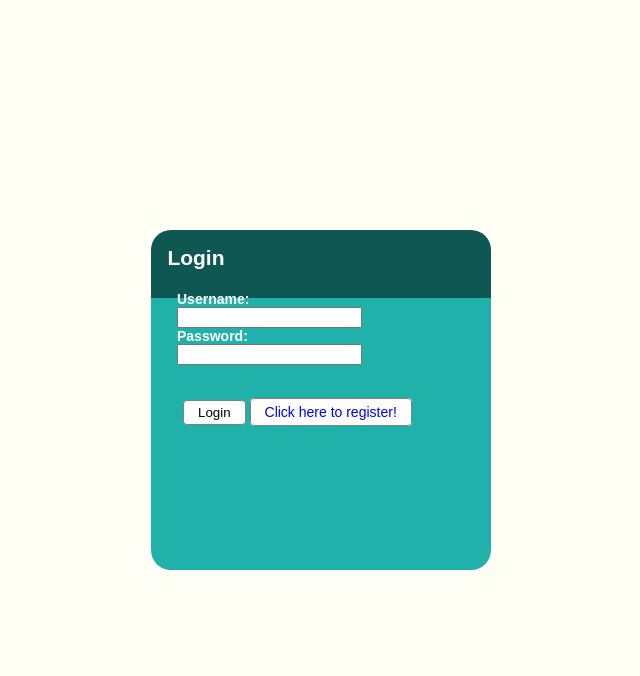
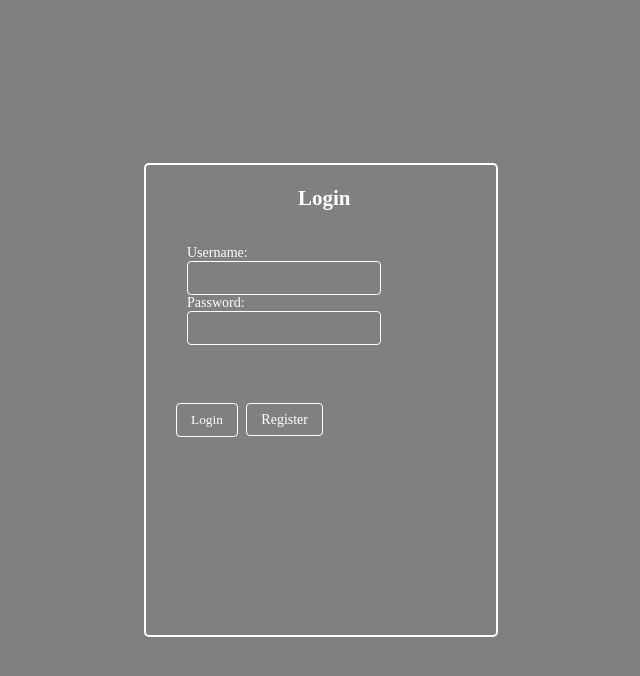
Before and after one commit to szucsaron/LMS, a Java web app: page /login in a window 1280 px wide. Shown: the top 676 px of the page, without its empty margins (319-959 px from the left). Run offline with Tomcat 11, a stand-in JSP engine, Linux system fonts and the light colour scheme.

Commit message:
css basic

```diff
--- a/pom.xml
+++ b/pom.xml
@@ -73,7 +73,7 @@
                 <configuration>
                     <url>http://localhost:8080/manager/text</url>
                     <username>admin</username>
-                    <password>admin</password>
+                    <password>password</password>
                 </configuration>
             </plugin>
         </plugins>
--- a/src/main/webapp/add_article.html
+++ b/src/main/webapp/add_article.html
@@ -4,7 +4,7 @@
     <meta charset="utf-8">
     <meta name="viewport" content="width=device-width, initial-scale=1.0">
     <title>CodeCool LMS</title>
-    <link rel="stylesheet" href="index.css">
+    <link rel="stylesheet" href="index.css" href="https://fonts.googleapis.com/css?family=Crimson+Text|Work+Sans:400,700">
 
 </head>
 <body>
--- a/src/main/webapp/content.jsp
+++ b/src/main/webapp/content.jsp
@@ -1,4 +1,4 @@
-<!doctype html>
+<!DOCTYPE html>
 <%@ page contentType="text/html; charset=UTF-8" %>
 <%@ page import="java.util.List" %>
 <%@ page import="java.util.HashMap" %>
@@ -10,7 +10,7 @@
     <meta charset="utf-8">
     <meta name="viewport" content="width=device-width, initial-scale=1.0">
     <title>CodeCool LMS</title>
-    <link rel="stylesheet" href="index.css">
+    <link rel="stylesheet" href="index.css" href="https://fonts.googleapis.com/css?family=Crimson+Text|Work+Sans:400,700">
 </head>
 <body>
     <div class="leftbar">
--- a/src/main/webapp/index.css
+++ b/src/main/webapp/index.css
@@ -1,94 +1,153 @@
 body {
-    background-color: #FFFFF6;
+    background-color: grey;
     height: 100%;
     overflow: hidden;
-    font-family: Arial, Helvetica, sans-serif;
+    font-family: 'Crimson Text', serif;
     font-size: 16px;
 }
 
 .login {
-    background: linear-gradient(0deg, #20b2aa 80%, #0f5753 20%);
+    background-color: grey;
+    text-color: #000000;
     overflow: none;
     width: 25%;
-    height: 40%;
-    padding: 10px;
+    height: 55%;
+    padding: 15px;
     position: absolute;
     left: 0;
     right: 0;
     bottom: 0;
     top: 0;
     margin: auto;
-    border-radius: 20px;
-    color: white;
+    border: 2px solid white;
+    border-radius: 5px;
+    font-family: 'Crimson Text', serif;
     font-size: 0.875em;
 }
 
 .users {
-    background: linear-gradient(0deg, #20b2aa 80%, #0f5753 20%);
-    overflow-y: scroll;
+    background-color: grey;
+    text-color: #000000;
+    overflow: none;
     width: 25%;
-    height: 40%;
-    padding: 10px;
+    height: 55%;
+    padding: 15px;
     position: absolute;
     left: 0;
     right: 0;
     bottom: 0;
     top: 0;
     margin: auto;
-    border-radius: 20px;
-    color: white;
+    border: 2px solid white;
+    border-radius: 5px;
+    font-family: 'Crimson Text', serif;
     font-size: 0.875em;
 }
 
 h2 {
+    text-align: center;
     margin-top: 2%;
     margin-left: 2%;
+    color: white;
+    font-family: 'Crimson Text', serif;
 }
 
 a.button {
+    color: white;
     text-decoration: none;
-    background-color: white;
-    padding: 5px;
+    margin-left: 5px;
+    background-color: grey;
+    padding: 8px;
     padding-right: 14px;
     padding-left: 14px;
-    font-family: Arial, Helvetica, sans-serif;
+    border: 2px white;
     border-radius: 4px;
-    border-color: grey;
+    border-color: white;
     border-style: solid;
-    border-width: 1px;
+    border-width: 1.5px;
+    font-family: 'Crimson Text', serif;
 }
 
 a.button:focus {
     color: initial;
+    text-decoration: none;
 }
 
 a:visited {
-    color: black;
+    color: white;
+    text-decoration: none;
+}
+
+.login input[type = text] {
+    color: white;
+    margin-left: 0px;
+    background-color: grey;
+    padding: 8px;
+    padding-right: 14px;
+    padding-left: 14px;
+    border: 2px white;
+    border-radius: 4px;
+    border-color: white;
+    border-style: solid;
+    border-width: 1.5px;
+    font-family: 'Crimson Text', serif;
+}
+
+.login input[type = password] {
+    color: white;
+    margin-left: 0px;
+    background-color: grey;
+    padding: 8px;
+    padding-right: 14px;
+    padding-left: 14px;
+    border: 2px white;
+    border-radius: 4px;
+    border-color: white;
+    border-style: solid;
+    border-width: 1.5px;
+    font-family: 'Crimson Text', serif;
 }
 
 .login input[type = submit] {
-    color: black;
-    margin-left: 22px;
-    text-decoration: none;
-    background-color: white;
-    padding: 4px;
+    color: white;
+    margin-left: 15px;
+    background-color: grey;
+    padding: 8px;
     padding-right: 14px;
     padding-left: 14px;
-    font-family: Arial, Helvetica, sans-serif;
+    border: 2px white;
     border-radius: 4px;
-    border-color: grey;
+    border-color: white;
     border-style: solid;
-    border-width: 1px;
+    border-width: 1.5px;
+    font-family: 'Crimson Text', serif;
+}
+
+.users input[type = submit] {
+    color: white;
+    margin-left: 15px;
+    background-color: grey;
+    padding: 8px;
+    padding-right: 14px;
+    padding-left: 14px;
+    border: 2px white;
+    border-radius: 4px;
+    border-color: white;
+    border-style: solid;
+    border-width: 1.5px;
+    font-family: 'Crimson Text', serif;
 }
 
 .login p {
-    font-weight: 700;
-    margin: 0;
-    padding: 1%;
+    color: white;
+    font-weight: 300;
+    margin: 10px;
+    padding: 5%;
     padding-left: 5%;
 }
 
 .login form {
+    color: white;
     position: relative;
     margin: auto;
     padding-left: auto;
@@ -96,13 +155,15 @@ a:visited {
 }
 
 .users p {
-    font-weight: 700;
-    margin: 0;
-    padding: 1%;
+    color: white;
+    font-weight: 300;
+    margin: 10px;
+    padding: 5%;
     padding-left: 5%;
 }
 
 .users form {
+    color: white;
     position: relative;
     margin: auto;
     padding-left: auto;
@@ -134,12 +195,12 @@ a:visited {
 }
 
 .leftbar input[type = "submit"] {
-    width: 29%;
+    width: 20%;
 }
 
 .rightbar {
     height: 100vh;
     float: left;
-    overflow: scroll;
+    overflow: none;
     margin: none;
 }
--- a/src/main/webapp/index.html
+++ b/src/main/webapp/index.html
@@ -4,7 +4,7 @@
     <meta charset="utf-8">
     <meta name="viewport" content="width=device-width, initial-scale=1.0">
     <title>CodeCool LMS</title>
-    <link rel="stylesheet" href="index.css">
+    <link rel="stylesheet" href="index.css" href="https://fonts.googleapis.com/css?family=Crimson+Text|Work+Sans:400,700">
 
 </head>
 <body>
@@ -19,7 +19,7 @@
         <input type="password" name="password"></p>
         <br><br>
         <input type="submit" value="Login">
-        <a class="button" href="register.html">Click here to register!</a>
+        <a class="button" href="register.html">Register</a>
         <br>
     </form>
 </div>
--- a/src/main/webapp/profile.jsp
+++ b/src/main/webapp/profile.jsp
@@ -1,4 +1,4 @@
-<!doctype html>
+<!DOCTYPE html>
 <%@ page contentType="text/html; charset=UTF-8" %>
 <%@ page import="java.util.List" %>
 <%@ page import="com.codecool.web.model.User" %>
@@ -8,7 +8,7 @@
     <meta charset="utf-8">
     <meta name="viewport" content="width=device-width, initial-scale=1.0">
     <title>CodeCool LMS</title>
-    <link rel="stylesheet" href="index.css">
+    <link rel="stylesheet" href="index.css" href="https://fonts.googleapis.com/css?family=Crimson+Text|Work+Sans:400,700">
 </head>
 <body>
 <% User user = (User) request.getAttribute("user"); %>
--- a/src/main/webapp/quiz.jsp
+++ b/src/main/webapp/quiz.jsp
@@ -1,4 +1,4 @@
-<!doctype html>
+<!DOCTYPE html>
 <%@ page contentType="text/html; charset=UTF-8" %>
 <%@ page import="java.util.List" %>
 <%@ page import="java.util.HashMap" %>
@@ -14,7 +14,7 @@
     <meta charset="utf-8">
     <meta name="viewport" content="width=device-width, initial-scale=1.0">
     <title>CodeCool LMS</title>
-    <link rel="stylesheet" href="index.css">
+    <link rel="stylesheet" href="index.css" href="https://fonts.googleapis.com/css?family=Crimson+Text|Work+Sans:400,700">
 </head>
 <body>
 
--- a/src/main/webapp/quizresult.jsp
+++ b/src/main/webapp/quizresult.jsp
@@ -1,4 +1,4 @@
-<!doctype html>
+<!DOCTYPE html>
 <%@ page contentType="text/html; charset=UTF-8" %>
 <%@ page import="java.util.List" %>
 <%@ page import="java.util.HashMap" %>
@@ -8,7 +8,7 @@
     <meta charset="utf-8">
     <meta name="viewport" content="width=device-width, initial-scale=1.0">
     <title>CodeCool LMS</title>
-    <link rel="stylesheet" href="index.css">
+    <link rel="stylesheet" href="index.css" href="https://fonts.googleapis.com/css?family=Crimson+Text|Work+Sans:400,700">
 </head>
 
 <%
--- a/src/main/webapp/register.html
+++ b/src/main/webapp/register.html
@@ -4,7 +4,7 @@
     <meta charset="utf-8">
     <meta name="viewport" content="width=device-width, initial-scale=1.0">
     <title>CodeCool LMS</title>
-    <link rel="stylesheet" href="index.css">
+    <link rel="stylesheet" href="index.css" href="https://fonts.googleapis.com/css?family=Crimson+Text|Work+Sans:400,700">
 
 </head>
 <body>
@@ -22,6 +22,7 @@
             <input type="text" name="email"></p>
         <br>
         <input type="submit" value="Register">
+        <a class="button" href="index.html">Login</a>
     </form>
 </div>
 
--- a/src/main/webapp/users.jsp
+++ b/src/main/webapp/users.jsp
@@ -1,4 +1,4 @@
-<!doctype html>
+<!DOCTYPE html>
 <%@ page contentType="text/html; charset=UTF-8" %>
 <%@ page import="java.util.List" %>
 <%@ page import="com.codecool.web.model.User" %>
@@ -8,7 +8,7 @@
     <meta charset="utf-8">
     <meta name="viewport" content="width=device-width, initial-scale=1.0">
     <title>CodeCool LMS</title>
-    <link rel="stylesheet" href="index.css">
+    <link rel="stylesheet" href="index.css" href="https://fonts.googleapis.com/css?family=Crimson+Text|Work+Sans:400,700">
 </head>
 <body>
     <div class="users">
```
